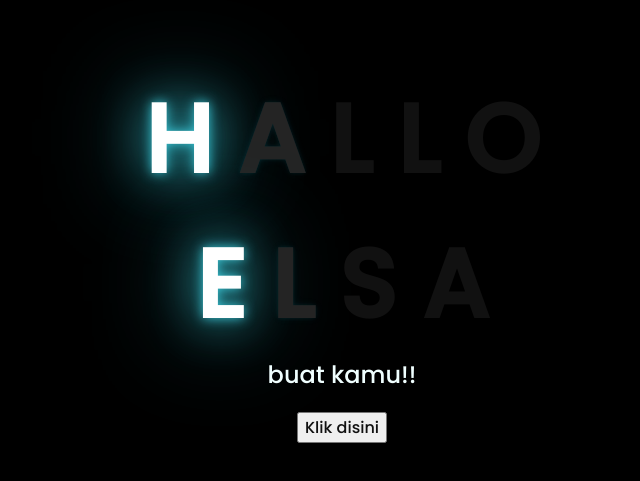
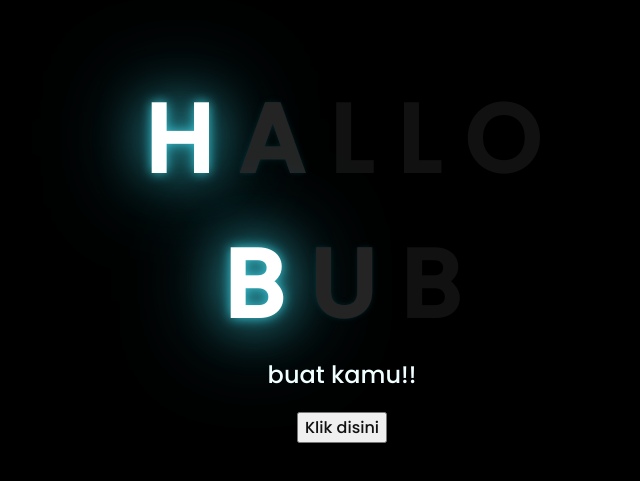
Before and after one commit to titoxyz/bungadella, a plain HTML site: page index.html in a window 1280 px wide. Shown: the part 153-634 px from the top of the page, without its empty margins (306-946 px from the left). Drawn offline with Linux system fonts and the light colour scheme.

Commit message:
Update index.html

```diff
--- a/index.html
+++ b/index.html
@@ -18,10 +18,10 @@
         <span>O</span>
         </div>
  <div class="greetings">
-        <span>E</span>
-        <span>L</span>
-        <span>S</span>
-        <span>A</span>
+        <span>B</span>
+        <span>U</span>
+        <span>B</span>
+
     </div>
     <div class="description">
         <span>buat kamu!!</span>
```
